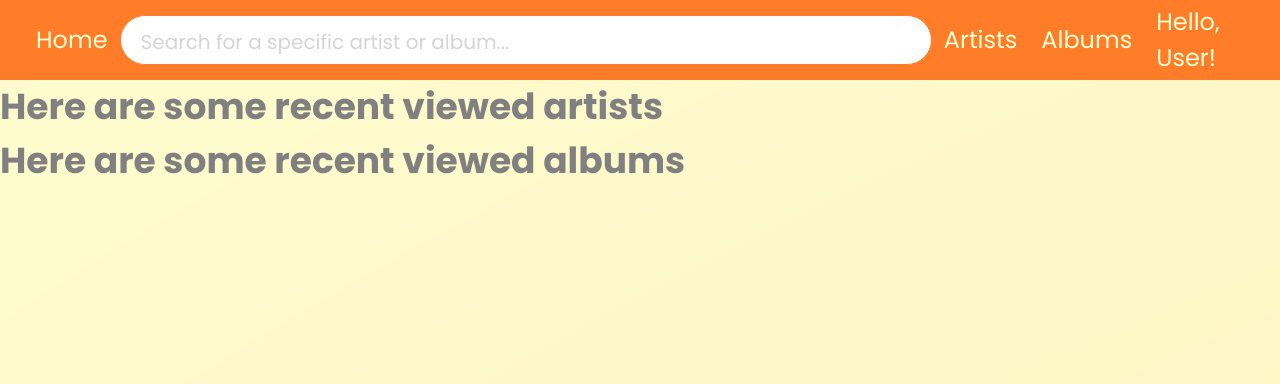
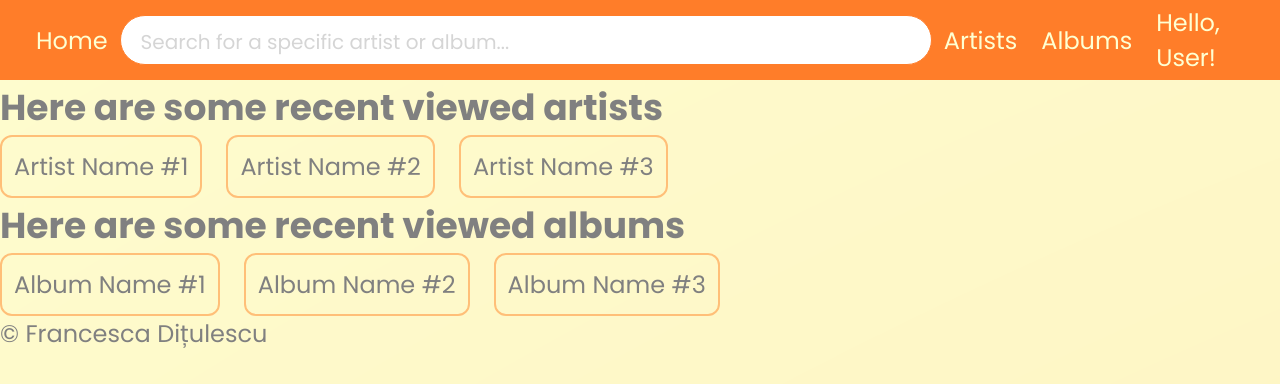
Before and after one commit to franci-andreea/music-digital-library-assesment, a React (Vite) app: page / in a window 1280 px wide. Shown: the top 384 px of the page. Built offline with nearby package versions, Linux system fonts and the light colour scheme.

Commit message:
create separate components for header and footer

```diff
--- a/src/App.jsx
+++ b/src/App.jsx
@@ -1,32 +1,49 @@
 import './App.scss'
+import Footer from './components/footer/Footer'
+import Header from './components/header/Header'
 
 function App() {
-
   return (
     <div>
-      <div className='header'>
-        <div id='home-section'>Home</div>
-        <input type='text' id='search-box' placeholder='Search for a specific artist or album...' />
+      <Header />
 
-        <div id='menu'>
-          <div className='menu-section'>Artists</div>
-          <div className='menu-section'>Albums</div>
+      <div id='content-wrapper'>
+        <div id='artist-section'>
+          <h2>Here are some recent viewed artists</h2>
+          <div id='recent-list'>
+            <div className='list-bubble'>
+              Artist Name #1
             </div>
 
-        <div id='user-section'>Hello, User!</div>
+            <div className='list-bubble'>
+              Artist Name #2
             </div>
 
-      <div id='content-wrapper'>
-        <h2>Here are some recent viewed artists</h2>
-        <div id='recent-artists-list'>
-
+            <div className='list-bubble'>
+              Artist Name #3
+            </div>
+          </div>
         </div>
 
+        <div id='album-section'>
           <h2>Here are some recent viewed albums</h2>
-        <div id='recent-albums-list'>
+          <div id='recent-list'>
+            <div className='list-bubble'>
+              Album Name #1
+            </div>
 
+            <div className='list-bubble'>
+              Album Name #2
+            </div>
+
+            <div className='list-bubble'>
+              Album Name #3
             </div>
           </div>
+        </div>
+      </div>
+
+      <Footer />
     </div>
   )
 }
--- a/src/App.scss
+++ b/src/App.scss
@@ -1,48 +1,24 @@
 @import './scss/colors.scss';
 
-.header {
+#content-wrapper {
   display: flex;
-  flex-direction: flex-row;
-  justify-content: space-between;
-  align-items: center;
-  background-color: $orange;
-  height: 80px;
+  flex-direction: column;
+  min-height: 100%;
 }
 
-#menu {
+#artist-section {
   display: flex;
-  flex-direction: flex-row;
-  justify-content: space-evenly;
+  flex-direction: column;
 }
 
-.menu-section {
+#recent-list {
+  display: flex;
+  flex-direction: row;
+  gap: 24px
+}
+
+.list-bubble {
+  border: 2px solid $light-orange;
+  border-radius: 12px;
   padding: 12px;
 }
-
-#home-section {
-  padding: 12px;
-  margin-left: 24px;
-}
-
-#user-section {
-  padding: 12px;
-  margin-right: 12px;
-}
-
-::placeholder {
-  color: $placeholder-grey;
-}
-
-#search-box {
-  width: 1000px;
-  height: 24px;
-  border-radius: 25px;
-  border: 0px;
-  padding: 12px 20px;
-}
-
-#search-box,
-select {
-  color: $grey;
-  border: 1px solid $orange;
-}
--- /dev/null
+++ b/src/components/footer/Footer.jsx
@@ -0,0 +1,8 @@
+
+export default function Footer() {
+    return(
+        <div id='footer'>
+            © Francesca Dițulescu
+        </div>
+    )
+}
--- /dev/null
+++ b/src/components/footer/Footer.scss
@@ -0,0 +1,9 @@
+@import '../../scss/colors.scss';
+
+#footer {
+    background-color: $light-orange;
+    display: flex;
+    flex-direction: row;
+    justify-content: center;
+    align-items: center;
+  }
--- /dev/null
+++ b/src/components/header/Header.jsx
@@ -0,0 +1,17 @@
+import './Header.scss'
+
+export default function Header() {
+    return (
+        <div className='header'>
+            <div id='home-section'>Home</div>
+            <input type='text' id='search-box' placeholder='Search for a specific artist or album...' />
+
+            <div id='menu'>
+                <div className='menu-section'>Artists</div>
+                <div className='menu-section'>Albums</div>
+            </div>
+
+            <div id='user-section'>Hello, User!</div>
+        </div>
+    )
+}
--- /dev/null
+++ b/src/components/header/Header.scss
@@ -0,0 +1,48 @@
+@import '../../scss/colors.scss';
+
+.header {
+    display: flex;
+    flex-direction: flex-row;
+    justify-content: space-between;
+    align-items: center;
+    background-color: $orange;
+    height: 80px;
+}
+
+#menu {
+    display: flex;
+    flex-direction: flex-row;
+    justify-content: space-evenly;
+}
+
+.menu-section {
+    padding: 12px;
+}
+
+#home-section {
+    padding: 12px;
+    margin-left: 24px;
+}
+
+#user-section {
+    padding: 12px;
+    margin-right: 12px;
+}
+
+::placeholder {
+    color: $placeholder-grey;
+}
+
+#search-box {
+    width: 1000px;
+    height: 24px;
+    border-radius: 25px;
+    border: 0px;
+    padding: 12px 20px;
+}
+
+#search-box,
+select {
+    color: $grey;
+    border: 1px solid $orange;
+}
--- a/src/index.scss
+++ b/src/index.scss
@@ -1,5 +1,4 @@
 @import './scss/colors.scss';
-// @import url('https://fonts.googleapis.com/css2?family=Anybody:ital,wght@0,100..900;1,100..900&display=swap');
 @import url('https://fonts.googleapis.com/css2?family=Poppins:ital,wght@0,100..900;1,100..900&display=swap');
 
 * {
@@ -9,7 +8,6 @@
 
 :root {
   font-family: "Poppins", sans-serif;
-  line-height: 1.5;
   font-weight: 400;
   font-size: 24px;
 
```
Lines whose indentation alone changed are shown as unchanged.
